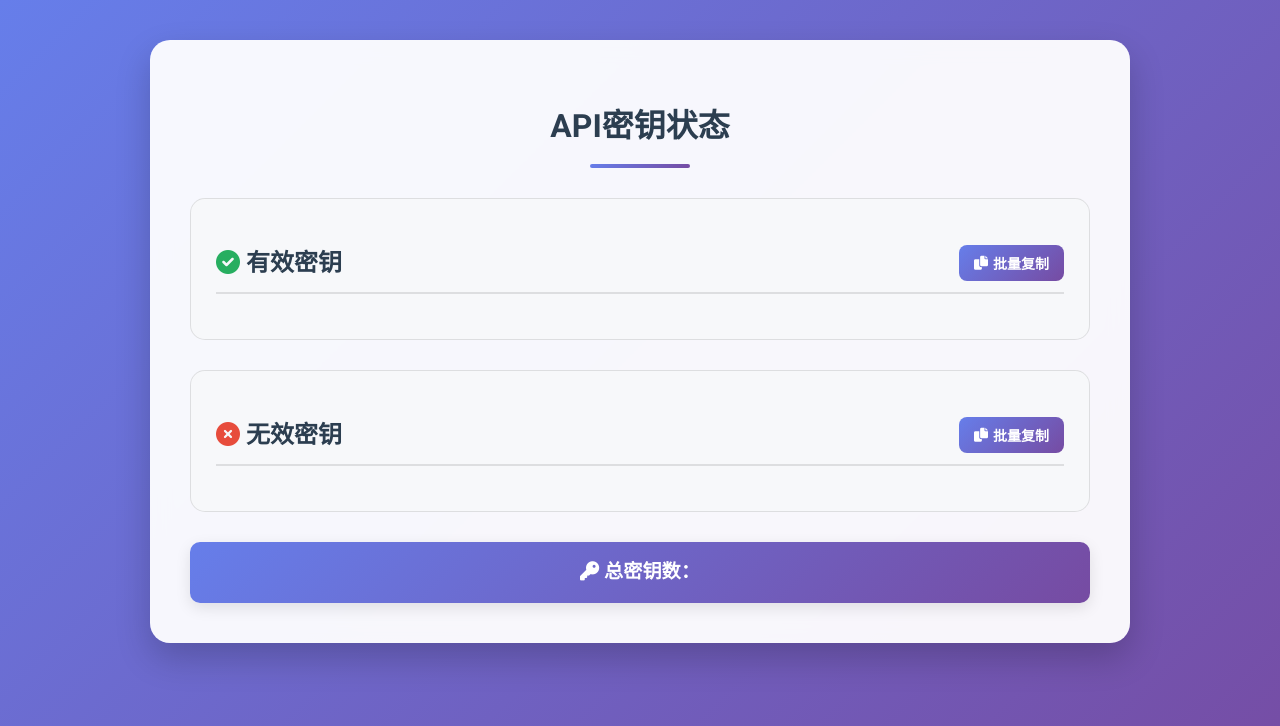
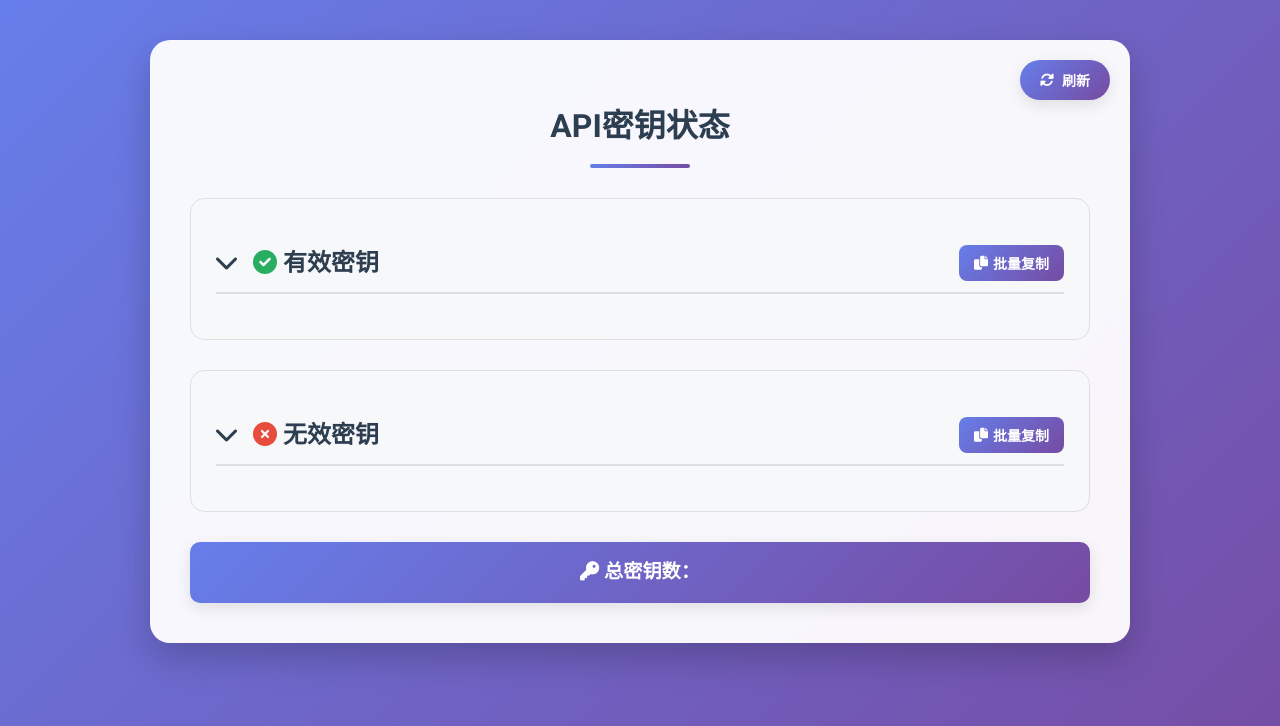
Before and after one commit to zhu748/mihayo, a Python web app: template app/templates/keys_status.html in a window 1280 px wide. Shown: the top 726 px of the page. Run offline with Jinja, Linux system fonts and the light colour scheme; the template is opened without the code that fills it, so the values that code supplies are empty.

Commit message:
feat: 优化密钥状态页面交互体验，添加分组折叠和刷新功能

```diff
--- a/app/templates/keys_status.html
+++ b/app/templates/keys_status.html
@@ -141,6 +141,26 @@
             font-size: 1.5em;
             padding-bottom: 10px;
             border-bottom: 2px solid rgba(0,0,0,0.1);
+            cursor: pointer;
+        }
+
+        .key-list h2 .toggle-icon {
+            margin-right: 10px;
+            transition: transform 0.3s ease;
+        }
+
+        .key-list h2 .toggle-icon.collapsed {
+            transform: rotate(-90deg);
+        }
+
+        .key-list .key-content {
+            transition: max-height 0.3s ease-out;
+            overflow: hidden;
+            max-height: 2000px;
+        }
+
+        .key-list .key-content.collapsed {
+            max-height: 0;
         }
         ul {
             list-style-type: none;
@@ -296,23 +316,80 @@
         .scroll-btn:active {
             transform: scale(0.95);
         }
+        .refresh-btn {
+            position: absolute;
+            top: 20px;
+            right: 20px;
+            background: linear-gradient(135deg, #667eea 0%, #764ba2 100%);
+            color: #fff;
+            border: none;
+            padding: 10px 20px;
+            border-radius: 25px;
+            cursor: pointer;
+            font-size: 14px;
+            font-weight: bold;
+            transition: all 0.3s ease;
+            display: flex;
+            align-items: center;
+            justify-content: center;
+            gap: 8px;
+            box-shadow: 0 5px 15px rgba(0, 0, 0, 0.1);
+            z-index: 10;
+        }
+
+        .refresh-btn:hover {
+            transform: scale(1.05);
+            box-shadow: 0 8px 20px rgba(118, 75, 162, 0.3);
+            background: linear-gradient(135deg, #764ba2 0%, #667eea 100%);
+        }
+
+        .refresh-btn:active {
+            transform: scale(0.95);
+        }
+
+        .refresh-btn i {
+            transition: transform 0.5s ease;
+        }
+
+        .refresh-btn.loading i {
+            animation: spin 1s linear infinite;
+        }
+
+        @keyframes spin {
+            from { transform: rotate(0deg); }
+            to { transform: rotate(360deg); }
+        }
+
+        @media (max-width: 768px) {
+            .refresh-btn {
+                top: 10px;
+                right: 10px;
+                padding: 8px 16px;
+                font-size: 12px;
+            }
+        }
     </style>
 </head>
 <body>
     <div class="container">
+        <button class="refresh-btn" onclick="refreshPage(this)">
+            <i class="fas fa-sync-alt"></i> 刷新
+        </button>
         <h1>API密钥状态</h1>
         <div class="key-list">
-            <h2>
+            <h2 onclick="toggleSection(this, 'validKeys')">
                 <span>
+                    <i class="fas fa-chevron-down toggle-icon"></i>
                     <i class="fas fa-check-circle" style="color: #27ae60;"></i>
                     有效密钥
                 </span>
-                <button class="copy-btn" onclick="copyKeys('valid')">
+                <button class="copy-btn" onclick="event.stopPropagation(); copyKeys('valid')">
                     <i class="fas fa-copy"></i>
                     批量复制
                 </button>
             </h2>
-            <ul id="validKeys">
+            <div class="key-content">
+                <ul id="validKeys">
                 {% for key, fail_count in valid_keys.items() %}
                     <li>
                         <div class="key-info">
@@ -331,20 +408,23 @@
                         </button>
                     </li>
                 {% endfor %}
-            </ul>
+                </ul>
+            </div>
         </div>
         <div class="key-list">
-            <h2>
+            <h2 onclick="toggleSection(this, 'invalidKeys')">
                 <span>
+                    <i class="fas fa-chevron-down toggle-icon"></i>
                     <i class="fas fa-times-circle" style="color: #e74c3c;"></i>
                     无效密钥
                 </span>
-                <button class="copy-btn" onclick="copyKeys('invalid')">
+                <button class="copy-btn" onclick="event.stopPropagation(); copyKeys('invalid')">
                     <i class="fas fa-copy"></i>
                     批量复制
                 </button>
             </h2>
-            <ul id="invalidKeys">
+            <div class="key-content">
+                <ul id="invalidKeys">
                 {% for key, fail_count in invalid_keys.items() %}
                     <li>
                         <div class="key-info">
@@ -363,7 +443,8 @@
                         </button>
                     </li>
                 {% endfor %}
-            </ul>
+                </ul>
+            </div>
         </div>
         <div class="total">
             <i class="fas fa-key"></i> 总密钥数：{{ total }}
@@ -466,8 +547,25 @@
                 scrollButtons.style.display = 'none';
             }
         });
+        function refreshPage(button) {
+            button.classList.add('loading');
+            button.disabled = true;
+
+            // 添加延迟以显示加载动画
+            setTimeout(() => {
+                window.location.reload();
+            }, 300);
+        }
     </script>
     <script>
+        function toggleSection(header, sectionId) {
+            const toggleIcon = header.querySelector('.toggle-icon');
+            const content = header.nextElementSibling;
+
+            toggleIcon.classList.toggle('collapsed');
+            content.classList.toggle('collapsed');
+        }
+
         if ('serviceWorker' in navigator) {
             window.addEventListener('load', () => {
                 navigator.serviceWorker.register('/static/service-worker.js')
```
